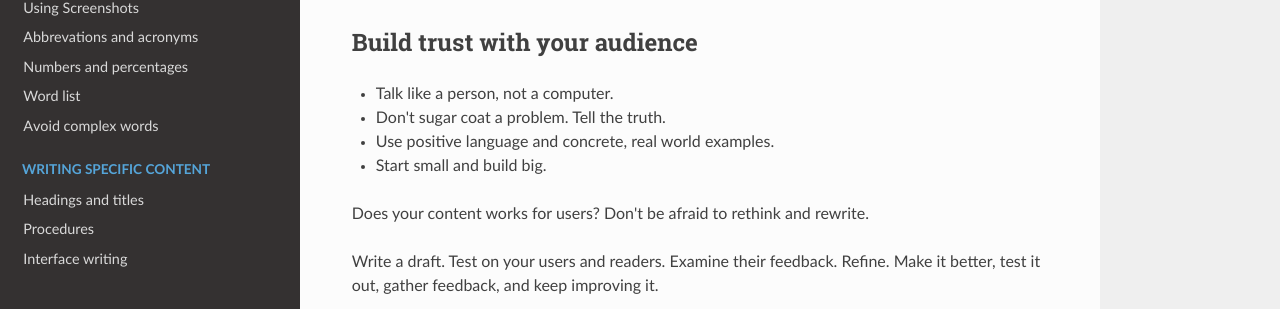
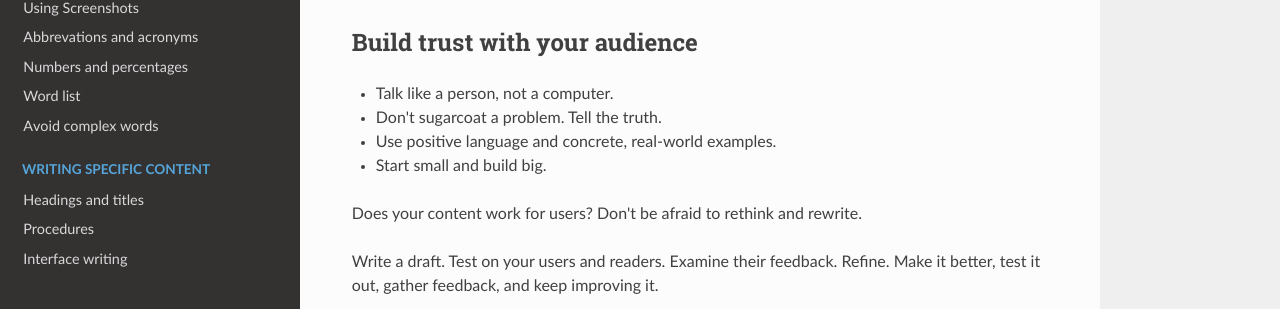
Before and after one commit to stevearrants/styleguide, an MkDocs documentation site: the page built from docs/principlesofcontent.md, in a window 1280 px wide and 1213 px high. Shown: the part 726-1035 px from the top of the window. Built offline with MkDocs 1.6.1, drawn with Linux system fonts in a browser that asks for light colours; nearby versions of some CDN libraries.

Commit message:
Update principlesofcontent.md

```diff
--- a/docs/principlesofcontent.md
+++ b/docs/principlesofcontent.md
@@ -10,8 +10,7 @@ Write in a way that suits the situation. Ask yourself the following:
 * What are their constraints and environment?
 * How can I help?
 
-Help people find the information they need quickly and easily. Guide
-them through the journey.
+Help people find the information they need quickly and easily. Guide them through the journey.
 
 ## Make it simple for the user
 
@@ -27,12 +26,11 @@ Developers, end-users, customers, and all readers have complex experiences and b
 ## Build trust with your audience
 
 * Talk like a person, not a computer.
-* Don't sugar coat a problem. Tell the truth.
-* Use positive language and concrete, real world examples.
+* Don't sugarcoat a problem. Tell the truth.
+* Use positive language and concrete, real-world examples.
 * Start small and build big.
 
-Does your content works for users? Don't be afraid to rethink and
-rewrite.
+Does your content work for users? Don't be afraid to rethink and rewrite.
 
 Write a draft. Test on your users and readers. Examine their feedback.
 Refine. Make it better, test it out, gather feedback, and keep improving it.
```
